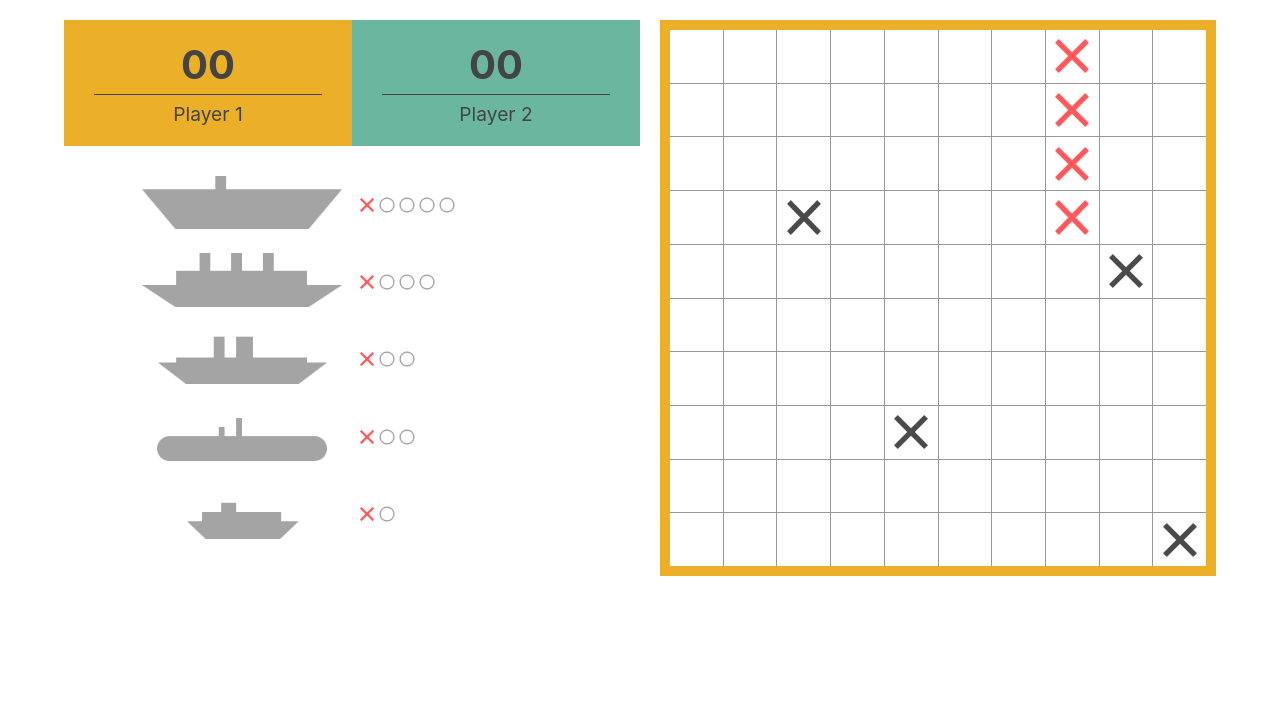
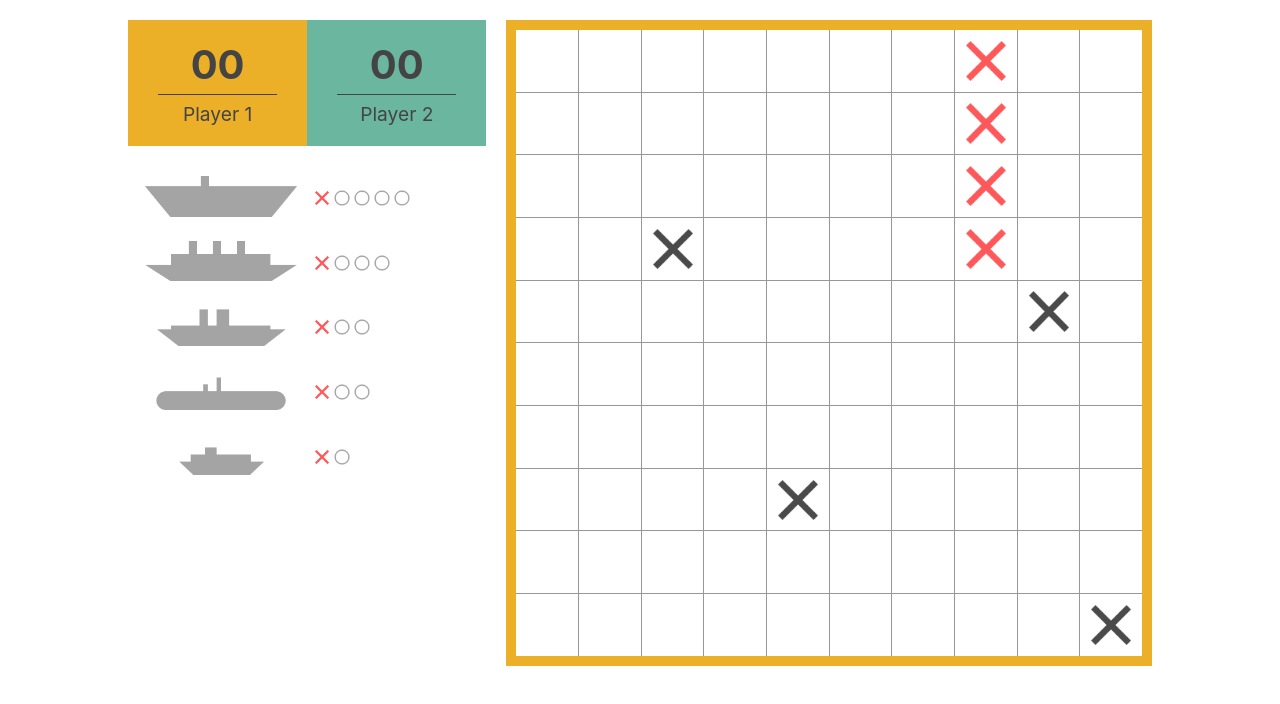
Before and after one commit to rosc0/battleship, a React (Create React App) app: page / in a window 1280 px wide. Shown: the top 704 px of the page. Built offline with nearby package versions, Linux system fonts and the light colour scheme.

Commit message:
Small style tweaks

```diff
--- a/src/App.scss
+++ b/src/App.scss
@@ -3,13 +3,14 @@
 
 .app-container {
   width: 100%;
-  margin: 0 auto;
+  min-width: 320px;
+  margin: 0 auto 20px auto;
   display: flex;
   flex-direction: column-reverse;
 
   @include breakpoint(md) {
     margin-top: 20px;
-    width: 90%;
+    width: 80%;
   }
 
   @include breakpoint(lg) {
@@ -22,11 +23,6 @@
 
   @include breakpoint(lg) {
     width: 65%;
-    padding-left: 20px;
-  }
-
-  @include breakpoint(xl) {
-    width: 50%;
     padding-left: 20px;
   }
 }
@@ -46,10 +42,10 @@
     flex-direction: column;
   }
 
-  @include breakpoint(xl) {
-    width: 50%;
-    flex-direction: column;
-  }
+  // @include breakpoint(xl) {
+  //   width: 50%;
+  //   flex-direction: column;
+  // }
 
   .player-score-container {
     margin-bottom: 20px;
--- a/src/components/scores/Scores.styles.scss
+++ b/src/components/scores/Scores.styles.scss
@@ -24,10 +24,11 @@
     }
 
     .count {
-      font-size: 2rem;
+      font-size: 1.75rem;
       font-weight: bold;
 
-      @include breakpoint(md) {
+
+      @include breakpoint(sm) {
         font-size: 2.5rem;
       }
     }
@@ -36,10 +37,10 @@
       border-top: 1px solid $textColor;
       margin-top: 5px;
       padding-top: 7px;
-      font-size: 1rem;
+      font-size: 0.80rem;
       white-space: nowrap;
 
-      @include breakpoint(md) {
+      @include breakpoint(sm) {
         font-size: 1.2rem;
       }
     }
```
